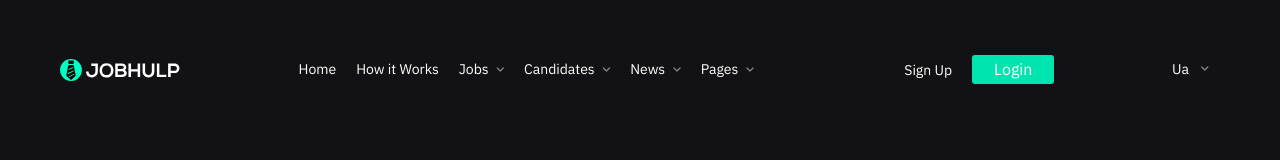
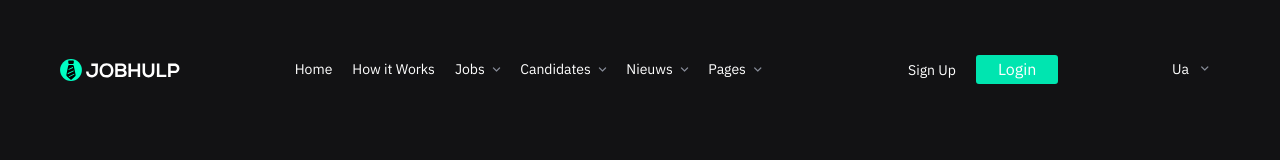
Before and after one commit to Jobhulp/Website, a Next.js app: page / in a window 1280 px wide. Shown: the top 160 px of the page. Built offline with nearby package versions, Linux system fonts and the light colour scheme.

Commit message:
Update Header.tsx

```diff
--- a/src/components/common/header/Header.tsx
+++ b/src/components/common/header/Header.tsx
@@ -162,7 +162,7 @@ const Header = () => {
                     e.preventDefault();
                     handleSubmenuClick('news');
                   }}>
-                    News
+                    Nieuws
                     <span className="show indicator">
                       <i className="puzzle-icon far fa-angle-down"></i>
                     </span>
```
